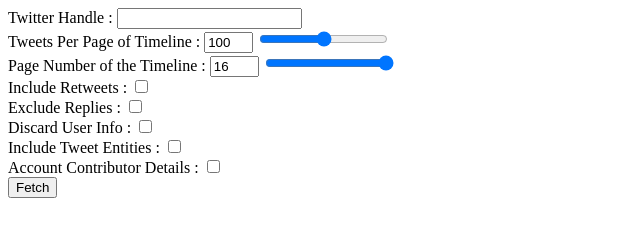
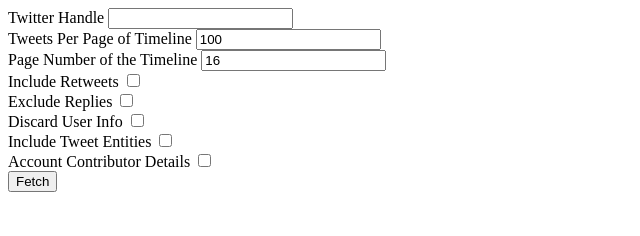
Before and after one commit to debloper/TRex, a plain HTML site: page index.html in a window 1280 px wide. Shown: the whole page, without its empty margins (0-640 px from the left). Drawn offline with Linux system fonts and the light colour scheme.

Commit message:
Labelified the entire form inputs elements

```diff
--- a/index.html
+++ b/index.html
@@ -7,23 +7,29 @@
 
 <body>
   <form id="inputForm" method="get" target="_blank" action="https://api.twitter.com/1/statuses/user_timeline.json">
-    Twitter Handle : <input type="text" id="screen_name" name="screen_name" />
+    <label for="screen_name">Twitter Handle</label>
+    <input type="text" id="screen_name" name="screen_name" />
     <br />
-    Tweets Per Page of Timeline : <input type="text" id="countVal" size="3" value="100" onKeyUp="count.value=this.value;" />
-    <input type="range" id="count" name="count" max="200" value="100" step="1" onChange="countVal.value=this.value;" />
+    <label for="count">Tweets Per Page of Timeline</label>
+    <input type="number" id="count" name="count" max="200" value="100" step="1" size="4" />
     <br />
-    Page Number of the Timeline : <input type="text" id="pageVal" value="16" size="3" onKeyUp="page.value=this.value;" />
-    <input type="range" id="page" name="page" max="16" value="16" step="1" onChange="pageVal.value=this.value;">
+    <label for="page">Page Number of the Timeline</label>
+    <input type="number" id="page" name="page" max="3200" value="16" step="1" size="4" />
     <br />
-    Include Retweets : <input type="checkbox" name="include_rts" value="1" />
+    <label for="include_rts">Include Retweets</label>
+    <input type="checkbox" id="include_rts" name="include_rts" value="1" />
     <br />
-    Exclude Replies : <input type="checkbox" name="exclude_replies" value="1" />
+    <label for="exclude_replies">Exclude Replies</label>
+    <input type="checkbox" id="exclude_replies" name="exclude_replies" value="1" />
     <br />
-    Discard User Info : <input type="checkbox" name="trim_user" value="1" />
+    <label for="trim_user">Discard User Info</label>
+    <input type="checkbox" id="trim_user" name="trim_user" value="1" />
     <br />
-    Include Tweet Entities : <input type="checkbox" name="include_entities" value="1" />
+    <label for="include_entities">Include Tweet Entities</label>
+    <input type="checkbox" id="include_entities" name="include_entities" value="1" />
     <br />
-    Account Contributor Details : <input type="checkbox" name="contributor_details" value="1" />
+    <label for="contributor_details">Account Contributor Details</label>
+    <input type="checkbox" id="contributor_details" name="contributor_details" value="1" />
     <br />
     <input type="submit" value="Fetch" />
   </form>
```
